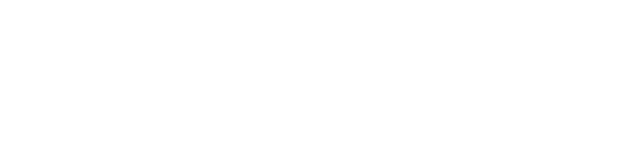
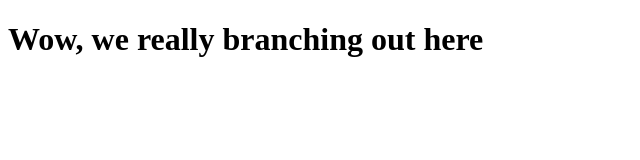
Before and after one commit to briancharlesoreilly/git-branching-practice, a plain HTML site: page index.html in a window 1280 px wide. Shown: the whole page, without its empty margins (0-640 px from the left). Drawn offline with Linux system fonts and the light colour scheme.

Commit message:
update index.html

```diff
--- a/index.html
+++ b/index.html
@@ -4,9 +4,9 @@
   <meta charset="UTF-8">
   <meta name="viewport" content="width=device-width, initial-scale=1.0">
   <meta http-equiv="X-UA-Compatible" content="ie=edge">
-  <title>Git branching lesson on test</title>
+  <title>Git branching lesson</title>
 </head>
 <body>
-
+  <h1>Wow, we really branching out here</h1>
 </body>
 </html>
```
